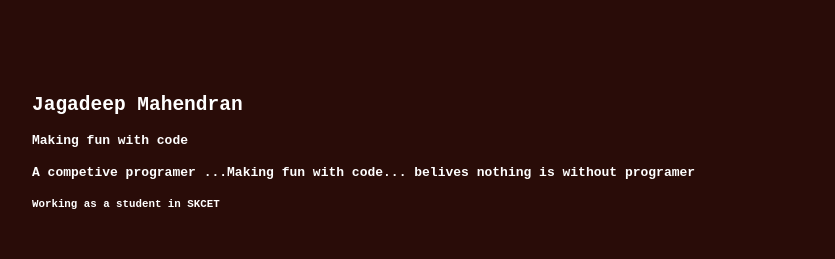
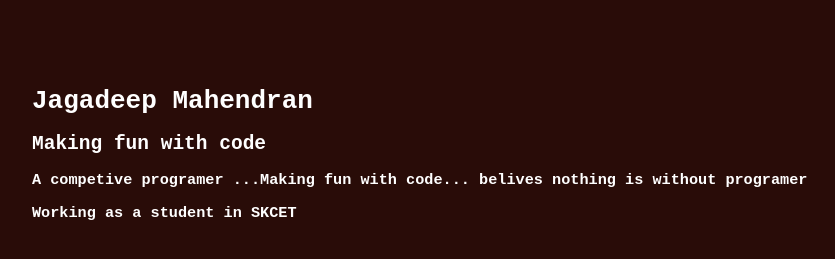
Before and after one commit to jagadeep-mahendran/profile, a plain HTML site: page index.html in a window 1280 px wide. Shown: the part 347-606 px from the top of the page, without its empty margins (68-903 px from the left). Drawn offline with Linux system fonts and the light colour scheme.

Commit message:
first commit

```diff
--- a/index.html
+++ b/index.html
@@ -9,10 +9,10 @@
       <header class="header">
         <img class ="profile-pic" src="https://instagram.fcjb3-1.fna.fbcdn.net/v/t51.2885-19/s150x150/67499405_343356686545017_4211110009460752384_n.jpg?_nc_ht=instagram.fcjb3-1.fna.fbcdn.net&_nc_ohc=waywYtZ64uYAX9nnGo6&oh=68928f9365552b31155b69ca13372230&oe=5EF74BC9" alt="">
          <div class="cont">
-        <h2>Jagadeep Mahendran</h2>
-         <h4>Making fun with code</h4>
-         <h4>A competive programer ...Making fun with code... belives nothing is without programer</h4>
-         <h5>Working as a student in SKCET</h5>
+        <h1>Jagadeep Mahendran</h1>
+         <h2>Making fun with code</h2>
+         <h3>A competive programer ...Making fun with code... belives nothing is without programer</h3>
+         <h3>Working as a student in SKCET</h3>
        </div>
       </header>
   </body>
```
